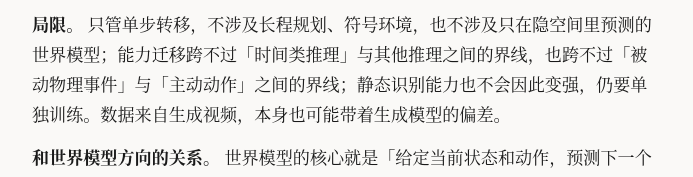
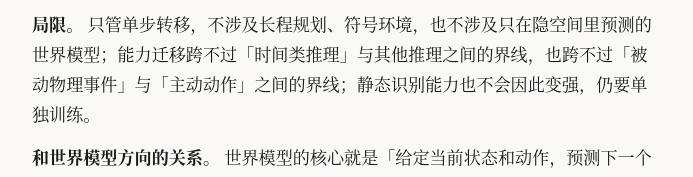
Before and after one commit to sdxzy/ai-briefings, a plain HTML site: page 2026-10-13.html in a window 1280 px wide. Shown: the part 3825-4002 px from the top of the page, without its empty margins (365-1058 px from the left). Drawn offline with Linux system fonts and the light colour scheme.

Commit message:
Publish 2026-10-13.html

```diff
--- a/2026-10-13.html
+++ b/2026-10-13.html
@@ -369,7 +369,7 @@ figure.diagram figcaption{font-family:var(--font-sans); font-size:0.78rem; color
   <article class="item" id="s4-1">
     <h3 class="item-title"><a href="https://arxiv.org/abs/2610.12417" target="_blank" rel="noopener">WOVEN：教多模态模型看懂「做了什么动作，画面会变成什么样」</a></h3>
     <p class="item-meta">arXiv:2610.12417 · 西北大学、CMU、UNC、Amazon · 2026-10-08 · 原文 长文，精读约 40–60 分钟；本摘要约 2 分钟</p>
-    <div class="item-body"><p><strong>它想解决什么问题。</strong> 多模态大模型（能同时看图和读文字的模型，下称 MLLM）认东西很强，但一碰到「变化」就容易错：判断错相机转了多少、预测出违反物理的结果、把视频帧排错顺序。作者认为这些失败有同一个根源：不会做「视觉状态转移推理」。一次转移可以写成 (s, a, s′)：s 是动作前的画面，a 是动作，s′ 是动作后的画面。比如 s 是桌边放着一杯水，a 是「手把杯子推出桌沿」，s′ 是杯子摔在地上、水洒了一地。已知前两项猜第三项叫「正向推断」，看前后两张图猜做了什么叫「逆向推断」，问「如果换成轻轻挪一下会怎样」叫「反事实」。</p><p><strong>方法一句话 + 怎么做。</strong> 用视频生成模型批量造出可控的 (s, a, s′) 片段，做成选择题来训练和考模型。真实视频没法让同一个起点换个动作重来一遍，模拟器又不够逼真，所以作者改用视频生成模型。数据集 WOVEN 共 36,076 道题，按 20 类场景（厨房、公园等）、5 类动作（被动物理事件、相机移动、操作物体等）、8 类推理（正向、逆向、反事实、时间排序等）分格标注，错误选项也按错误类型设计。之所以叫「可迁移的训练基元」（基元：可复用的基础能力单元），是因为作者要证明：不同数据来源都能练出这同一种能力，而且它能拿去帮各种别的任务。</p><p><strong>怎么验证、结果如何。</strong> 测了 38 个前沿 MLLM，最强的 GPT-5.4 只有 65.8%，人类是 92.3%。用全量训练集微调 Qwen2.5-VL-3B，分布内准确率从 26.4% 升到 89.3%，没见过的场景上也有 88.2%。每份约 2,000 题的子集合起来，让 26 个外部基准中的 22 个提升，最多 27.3 个百分点；在训练量不变时，用 WOVEN 替换某任务 30%–50% 的自有训练数据，准确率相近。子集在 WOVEN 上涨得越多，外部提升也越大（相关系数 r=0.86）。由此得出的训练配方：按「要教哪种推理」挑数据，而不是按动作或场景挑；画面变化越大的动作（如操作物体）练出的能力越稳。</p><p><strong>局限。</strong> 只管单步转移，不涉及长程规划、符号环境，也不涉及只在隐空间里预测的世界模型；能力迁移跨不过「时间类推理」与其他推理之间的界线，也跨不过「被动物理事件」与「主动动作」之间的界线；静态识别能力也不会因此变强，仍要单独训练。数据来自生成视频，本身也可能带着生成模型的偏差。</p><p><strong>和世界模型方向的关系。</strong> 世界模型的核心就是「给定当前状态和动作，预测下一个状态」。这篇不做视频生成，而是反过来，把视频生成模型当作「世界模拟器」来造题，把这种预测能力教给语言类多模态模型，并给出一份可复用的训练配方。</p></div>
+    <div class="item-body"><p><strong>它想解决什么问题。</strong> 多模态大模型（能同时看图和读文字的模型，下称 MLLM）认东西很强，但一碰到「变化」就容易错：判断错相机转了多少、预测出违反物理的结果、把视频帧排错顺序。作者认为这些失败有同一个根源：不会做「视觉状态转移推理」。一次转移可以写成 (s, a, s′)：s 是动作前的画面，a 是动作，s′ 是动作后的画面。比如 s 是桌边放着一杯水，a 是「手把杯子推出桌沿」，s′ 是杯子摔在地上、水洒了一地。已知前两项猜第三项叫「正向推断」，看前后两张图猜做了什么叫「逆向推断」，问「如果换成轻轻挪一下会怎样」叫「反事实」。</p><p><strong>方法一句话 + 怎么做。</strong> 用视频生成模型批量造出可控的 (s, a, s′) 片段，做成选择题来训练和考模型。真实视频没法让同一个起点换个动作重来一遍，模拟器又不够逼真，所以作者改用视频生成模型。数据集 WOVEN 共 36,076 道题，按 20 类场景（厨房、公园等）、5 类动作（被动物理事件、相机移动、操作物体等）、8 类推理（正向、逆向、反事实、时间排序等）分格标注，错误选项也按错误类型设计。之所以叫「可迁移的训练基元」（基元：可复用的基础能力单元），是因为作者要证明：不同数据来源都能练出这同一种能力，而且它能拿去帮各种别的任务。</p><p><strong>怎么验证、结果如何。</strong> 测了 38 个前沿 MLLM，最强的 GPT-5.4 只有 65.8%，人类是 92.3%。用全量训练集微调 Qwen2.5-VL-3B，分布内准确率从 26.4% 升到 89.3%，没见过的场景上也有 88.2%。每份约 2,000 题的子集合起来，让 26 个外部基准中的 22 个提升，最多 27.3 个百分点；在训练量不变时，用 WOVEN 替换某任务 30%–50% 的自有训练数据，准确率相近。子集在 WOVEN 上涨得越多，外部提升也越大（相关系数 r=0.86）。由此得出的训练配方：按「要教哪种推理」挑数据，而不是按动作或场景挑；画面变化越大的动作（如操作物体）练出的能力越稳。</p><p><strong>局限。</strong> 只管单步转移，不涉及长程规划、符号环境，也不涉及只在隐空间里预测的世界模型；能力迁移跨不过「时间类推理」与其他推理之间的界线，也跨不过「被动物理事件」与「主动动作」之间的界线；静态识别能力也不会因此变强，仍要单独训练。</p><p><strong>和世界模型方向的关系。</strong> 世界模型的核心就是「给定当前状态和动作，预测下一个状态」。这篇不做视频生成，而是反过来，把视频生成模型当作「世界模拟器」来造题，把这种预测能力教给语言类多模态模型，并给出一份可复用的训练配方。</p></div>
     <p class="item-verdict"><strong>是否值得读原文</strong> · 做多模态训练或世界模型数据的值得读第 1、3、5 节（问题设定、迁移结果、训练配方）；只想知道结论，读摘要和图 1 就够。</p>
     <p class="item-sources">
       <a class="src" href="https://arxiv.org/abs/2610.12417" target="_blank" rel="noopener">WOVEN: Weaving Visual World Modeling into Multimodal LLMs <span style="opacity:.65">(arxiv.org)</span></a>
```
Also changed, not shown: index.html (+1 -1 lines).
